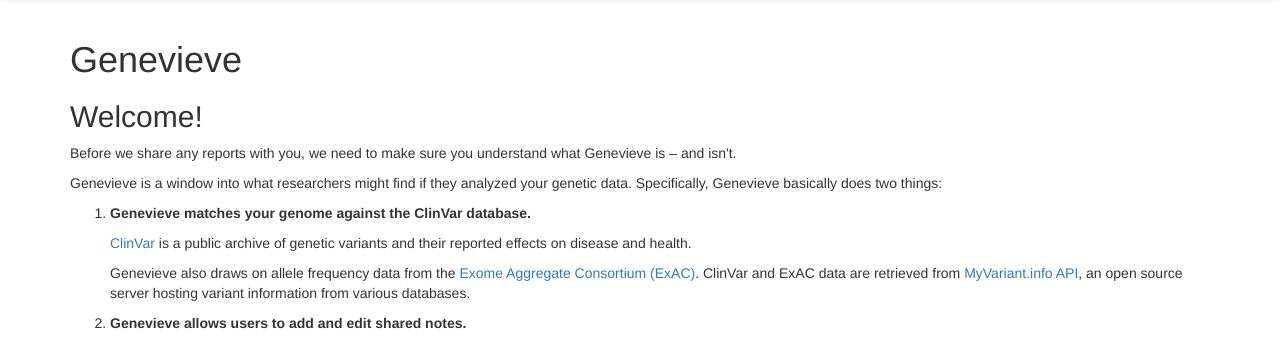
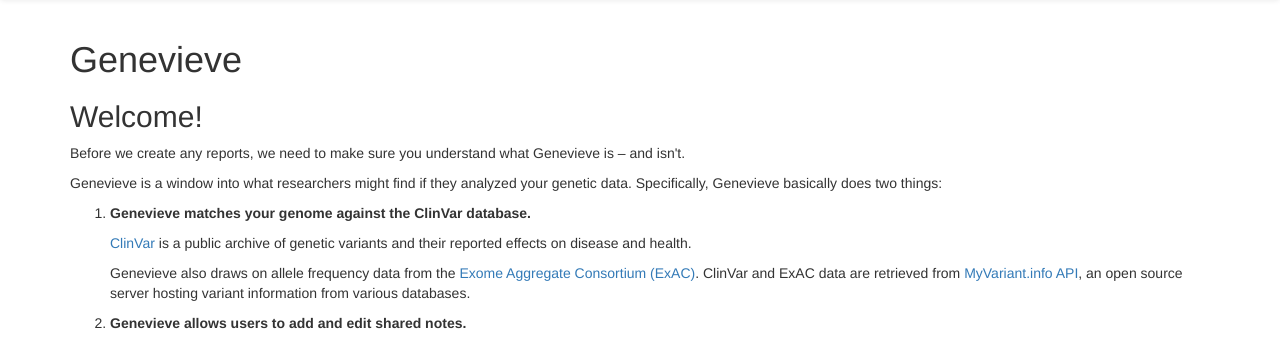
Before and after one commit to madprime/genevieve, a Django app: template genevieve_client/templates/genevieve_client/home.html in a window 1280 px wide. Shown: the part 52-389 px from the top of the page. Run offline with Django 3.2, Linux system fonts and the light colour scheme; the template is opened without the code that fills it, so the values that code supplies are empty; the visitor is signed in with stand-in values (Sample User, id 1); parts of the project's set-up code (start-up, migrations or seed data) failed here and were passed over; some libraries are stand-ins or nearby versions.

Commit message:
Tweak wording

```diff
--- a/genevieve_client/templates/genevieve_client/home.html
+++ b/genevieve_client/templates/genevieve_client/home.html
@@ -7,7 +7,7 @@
 {% if user.is_authenticated and not user.genevieveuser.agreed_to_terms %}
 <h2>Welcome!</h2>
 <p>
-  Before we share any reports with you, we need to make sure you understand
+  Before we create any reports, we need to make sure you understand
   what Genevieve is &ndash; and isn't.
 </p>
 
```
